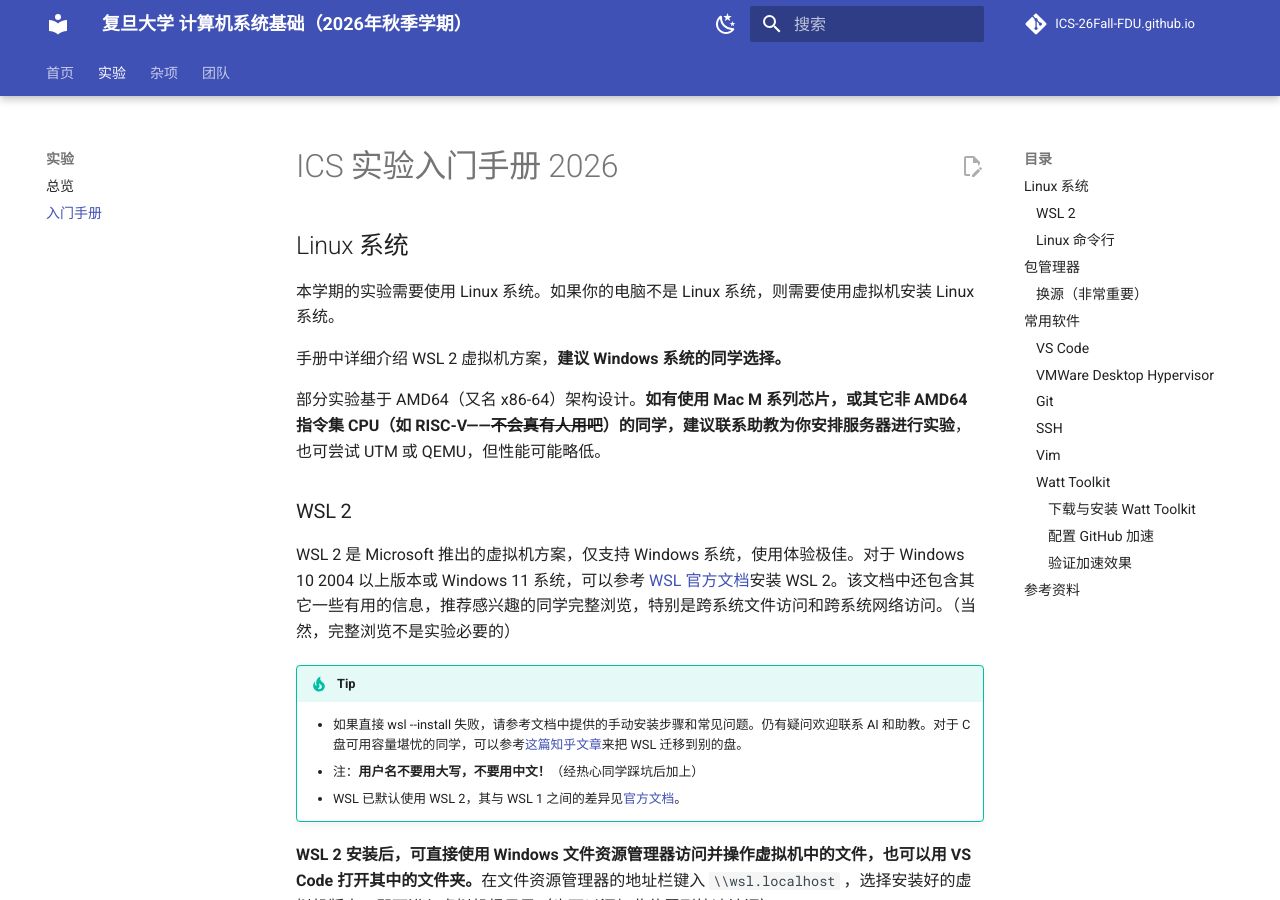
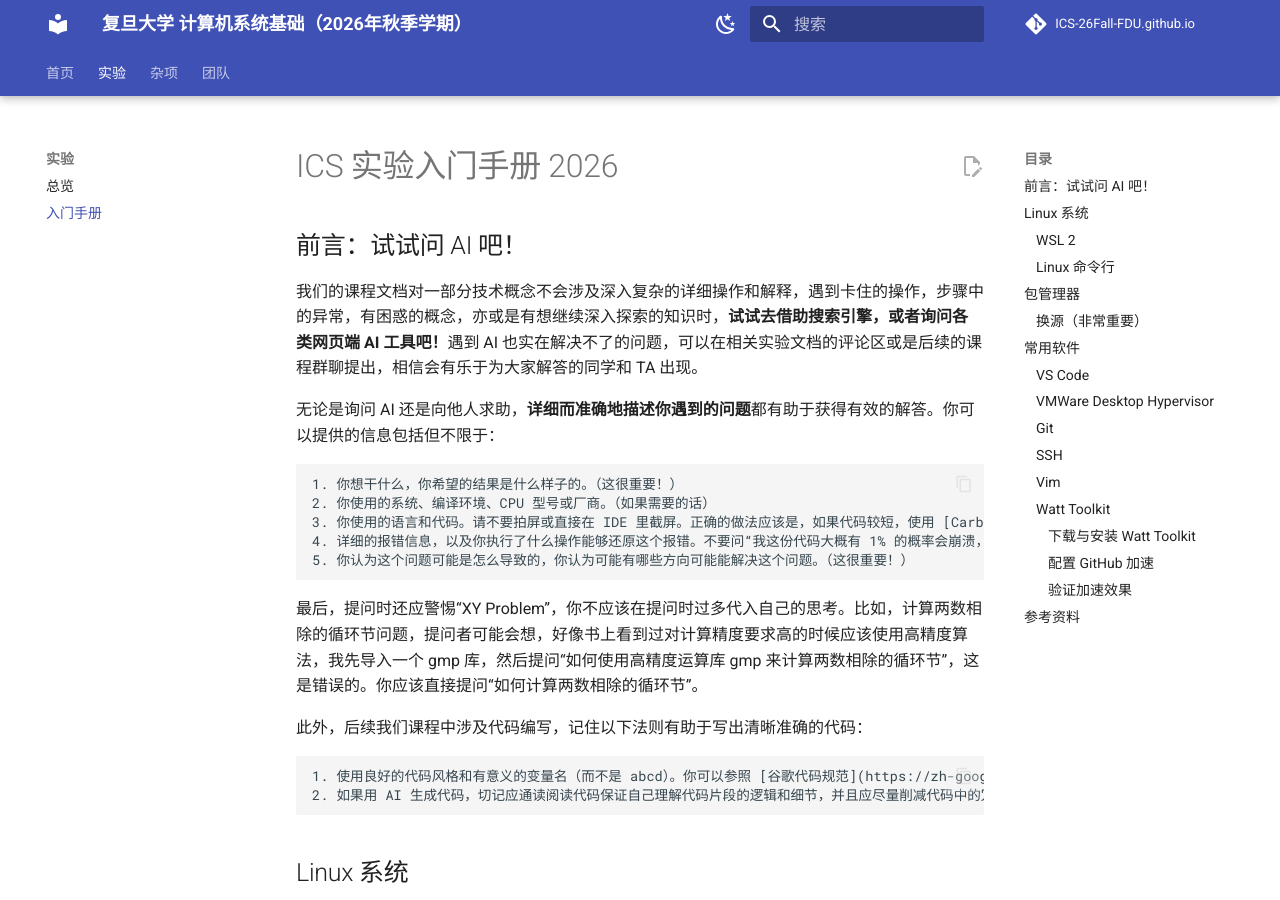
Before and after one commit to ICS-26Fall-FDU/ICS-26Fall-FDU.github.io, an MkDocs documentation site: the page built from docs/labs/manual.md, in a window 1280 px wide and 900 px high. Built offline with MkDocs 1.6.1 and Material for MkDocs 9.7.7, drawn with Linux system fonts in a browser that asks for light colours; comment, search, counter and statistics services are not loaded.

Commit message:
feat(manual): add introduction

```diff
--- a/docs/labs/manual.md
+++ b/docs/labs/manual.md
@@ -3,6 +3,25 @@ title: ICS 实验入门手册 2026
 ---
 
 # ICS 实验入门手册 2026
+
+## 前言：试试问 AI 吧！
+
+我们的课程文档对一部分技术概念不会涉及深入复杂的详细操作和解释，遇到卡住的操作，步骤中的异常，有困惑的概念，亦或是有想继续深入探索的知识时，**试试去借助搜索引擎，或者询问各类网页端 AI 工具吧！**遇到 AI 也实在解决不了的问题，可以在相关实验文档的评论区或是后续的课程群聊提出，相信会有乐于为大家解答的同学和 TA 出现。
+
+无论是询问 AI 还是向他人求助，**详细而准确地描述你遇到的问题**都有助于获得有效的解答。你可以提供的信息包括但不限于：
+
+    1. 你想干什么，你希望的结果是什么样子的。（这很重要！）
+    2. 你使用的系统、编译环境、CPU 型号或厂商。（如果需要的话）
+    3. 你使用的语言和代码。请不要拍屏或直接在 IDE 里截屏。正确的做法应该是，如果代码较短，使用 [Carbon](https://carbon.now.sh) 生成图片再发到群里；如果代码较长，请同时附上代码文件，以及标注你认为关键的行数。如果实在不想搞，也请在截图的时候把行号一起截进去，而且，把代码发完整！
+    4. 详细的报错信息，以及你执行了什么操作能够还原这个报错。不要问“我这份代码大概有 1% 的概率会崩溃，该怎么修改”，而是“这份代码在大多数情况下能正常运行，但是在我执行了 xxx 操作，然后再执行 xxx 操作的时候会崩溃”。
+    5. 你认为这个问题可能是怎么导致的，你认为可能有哪些方向可能能解决这个问题。（这很重要！）
+
+最后，提问时还应警惕“XY Problem”，你不应该在提问时过多代入自己的思考。比如，计算两数相除的循环节问题，提问者可能会想，好像书上看到过对计算精度要求高的时候应该使用高精度算法，我先导入一个 gmp 库，然后提问“如何使用高精度运算库 gmp 来计算两数相除的循环节”，这是错误的。你应该直接提问“如何计算两数相除的循环节”。
+
+此外，后续我们课程中涉及代码编写，记住以下法则有助于写出清晰准确的代码：
+
+    1. 使用良好的代码风格和有意义的变量名（而不是 abcd）。你可以参照 [谷歌代码规范](https://zh-google-styleguide.readthedocs.io/en/latest/google-cpp-styleguide/) 来修改你的代码，或者使用代码格式化工具。
+    2. 如果用 AI 生成代码，切记应通读阅读代码保证自己理解代码片段的逻辑和细节，并且应尽量削减代码中的冗余结构保证清晰简单，必要时，可以让模型继续重构不理解的代码片段以保证清晰。AI 编码中有以下常见问题，请大家尽量尝试规避：在代码中添加对不可能发生情况的异常处理；复杂化简单的代码逻辑；不复用已有函数而是重新生成；把能在过程中编写的单次调用的小功能拆成函数。
 
 ## Linux 系统
 
```
